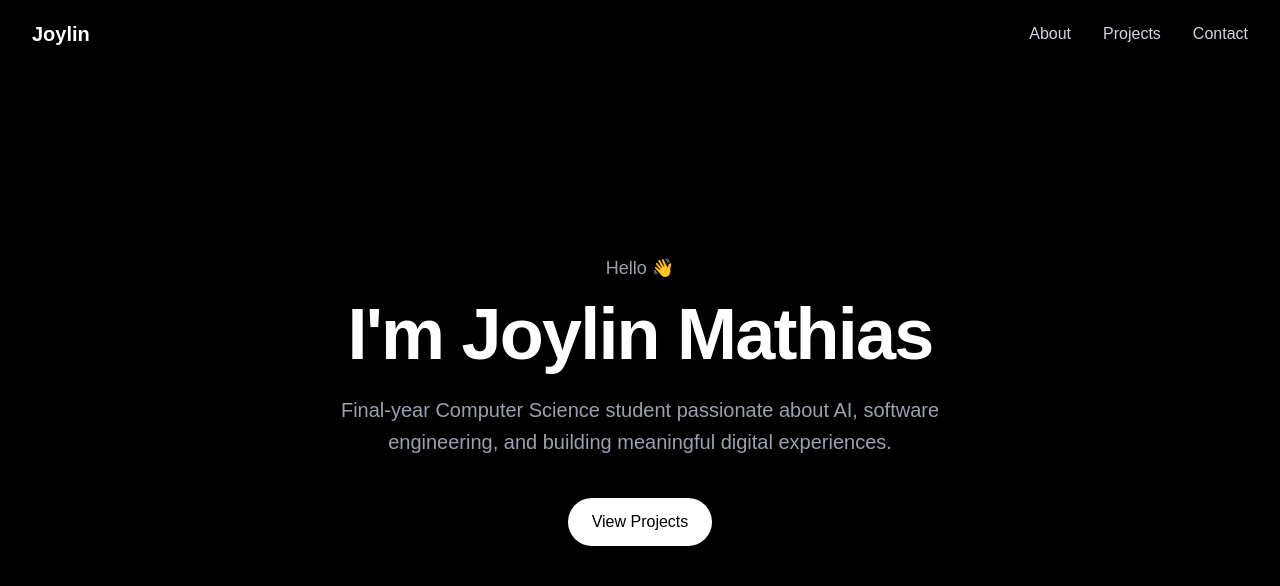
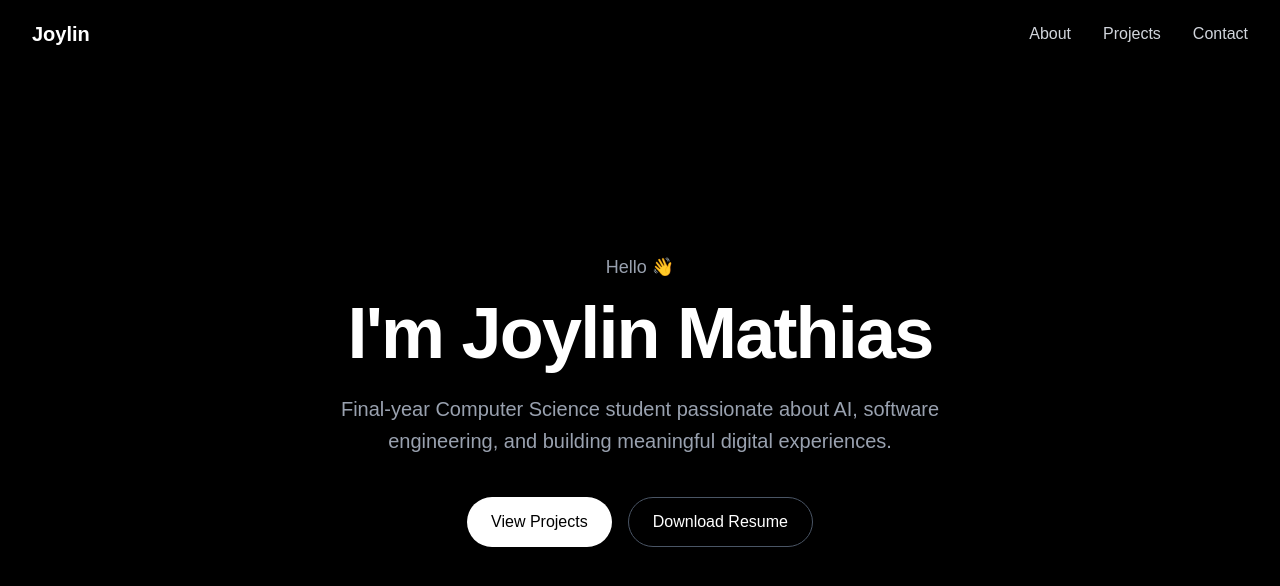
Before and after one commit to joylinmhs/portfolio, a Next.js app: page / in a window 1280 px wide. Shown: the top 586 px of the page. Built offline with nearby package versions, Linux system fonts and the light colour scheme.

Commit message:
Updated Hero.tsx

```diff
--- a/components/Hero.tsx
+++ b/components/Hero.tsx
@@ -20,8 +20,12 @@ export default function Hero() {
           <button className="rounded-full bg-white px-6 py-3 text-black font-medium transition hover:scale-105">
             View Projects
           </button>
-        </div>
+
+        <button className="rounded-full border border-gray-600 px-6 py-3 text-white transition hover:border-white">
+          Download Resume
+        </button>
       </div>
-    </section>
+    </div>
+  </section>
   );
 }
```
